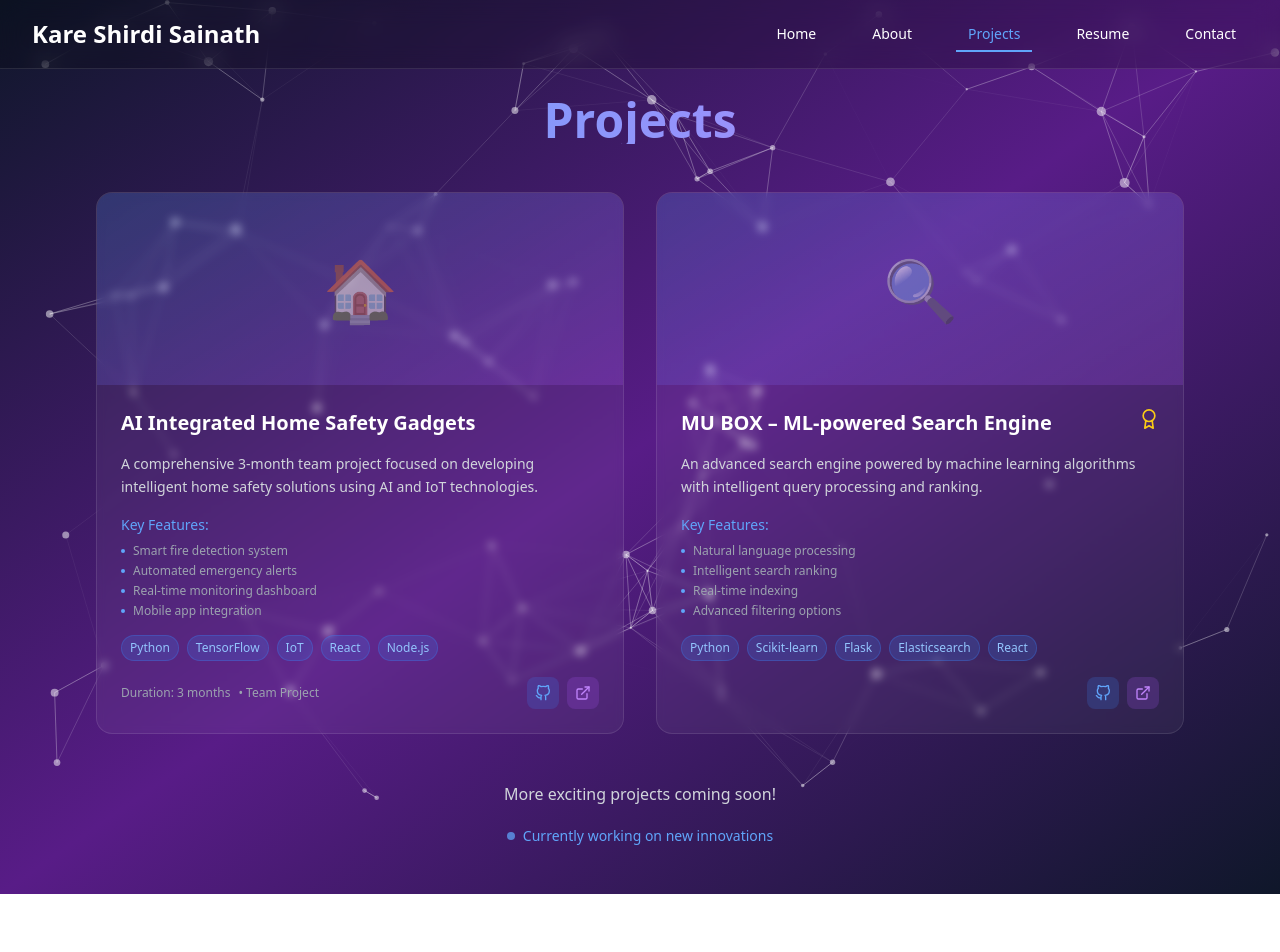
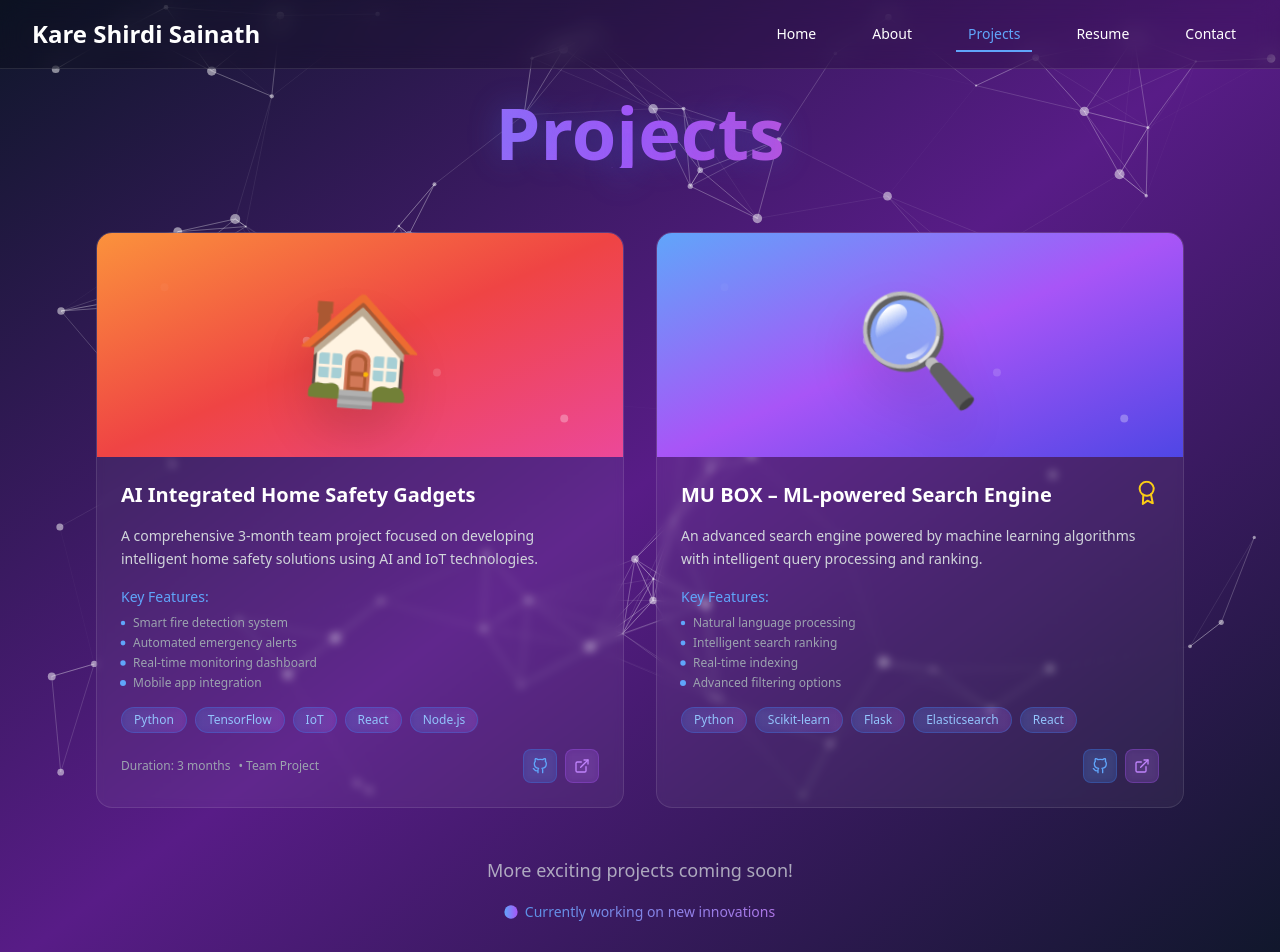
Before and after one commit to shirdikare/kare-sainath-portfolio-vibe, a React (Vite) app: page /projects in a window 1280 px wide. Shown: the top 952 px of the page. Before the commit the page ends 894 px from the top, so only its background shows below. Built offline with nearby package versions, Linux system fonts and the light colour scheme.

Commit message:
Fix: Project section logo animation
Add animation to the project section's logo and letters for an attractive visual effect.

```diff
--- a/src/pages/Projects.tsx
+++ b/src/pages/Projects.tsx
@@ -20,7 +20,9 @@ const Projects = () => {
       technologies: ["Python", "TensorFlow", "IoT", "React", "Node.js"],
       duration: "3 months",
       type: "Team Project",
-      image: "/api/placeholder/600/400"
+      image: "/api/placeholder/600/400",
+      logo: "🏠",
+      gradient: "from-orange-400 via-red-500 to-pink-500"
     },
     {
       id: 2,
@@ -34,7 +36,9 @@ const Projects = () => {
       ],
       technologies: ["Python", "Scikit-learn", "Flask", "Elasticsearch", "React"],
       certificate: true,
-      image: "/api/placeholder/600/400"
+      image: "/api/placeholder/600/400",
+      logo: "🔍",
+      gradient: "from-blue-400 via-purple-500 to-indigo-600"
     }
   ];
 
@@ -51,9 +55,23 @@ const Projects = () => {
           initial={{ y: 50, opacity: 0 }}
           animate={{ y: 0, opacity: 1 }}
           transition={{ delay: 0.2, duration: 0.8 }}
-          className="text-4xl md:text-5xl font-bold text-center mb-12 bg-gradient-to-r from-blue-400 to-purple-400 bg-clip-text text-transparent"
+          className="text-5xl md:text-7xl font-extrabold text-center mb-16 bg-gradient-to-r from-blue-400 via-purple-500 to-pink-500 bg-clip-text text-transparent"
+          style={{
+            textShadow: "0 0 30px rgba(59, 130, 246, 0.3)",
+          }}
         >
-          Projects
+          <motion.span
+            animate={{
+              textShadow: [
+                "0 0 30px rgba(59, 130, 246, 0.3)",
+                "0 0 50px rgba(147, 51, 234, 0.4)",
+                "0 0 30px rgba(59, 130, 246, 0.3)"
+              ]
+            }}
+            transition={{ duration: 3, repeat: Infinity, ease: "easeInOut" }}
+          >
+            Projects
+          </motion.span>
         </motion.h1>
 
         <div className="grid lg:grid-cols-2 gap-8">
@@ -64,21 +82,70 @@ const Projects = () => {
               animate={{ y: 0, opacity: 1 }}
               transition={{ delay: 0.4 + index * 0.2, duration: 0.8 }}
               className="group"
+              whileHover={{ y: -10 }}
             >
-              <div className="bg-white/5 backdrop-blur-sm rounded-2xl border border-white/10 overflow-hidden hover:border-blue-500/30 transition-all duration-300 transform hover:scale-105">
-                <div className="h-48 bg-gradient-to-br from-blue-500/20 to-purple-500/20 flex items-center justify-center">
-                  <div className="text-6xl opacity-50">
-                    {project.id === 1 ? "🏠" : "🔍"}
+              <div className="bg-white/5 backdrop-blur-sm rounded-2xl border border-white/10 overflow-hidden hover:border-blue-500/30 transition-all duration-300 transform hover:scale-105 hover:shadow-2xl hover:shadow-blue-500/20">
+                <div className={`h-56 bg-gradient-to-br ${project.gradient} flex items-center justify-center relative overflow-hidden`}>
+                  <motion.div
+                    className="text-8xl drop-shadow-2xl relative z-10"
+                    animate={{
+                      scale: [1, 1.1, 1],
+                      rotate: [0, 5, -5, 0]
+                    }}
+                    transition={{
+                      duration: 4,
+                      repeat: Infinity,
+                      ease: "easeInOut"
+                    }}
+                    whileHover={{
+                      scale: 1.2,
+                      rotate: 360,
+                      transition: { duration: 0.5 }
+                    }}
+                  >
+                    {project.logo}
+                  </motion.div>
+
+                  {/* Animated background particles */}
+                  <div className="absolute inset-0">
+                    {[...Array(6)].map((_, i) => (
+                      <motion.div
+                        key={i}
+                        className="absolute w-2 h-2 bg-white/30 rounded-full"
+                        animate={{
+                          x: [0, 100, 0],
+                          y: [0, 50, 0],
+                          opacity: [0, 1, 0]
+                        }}
+                        transition={{
+                          duration: 3 + i,
+                          repeat: Infinity,
+                          delay: i * 0.5
+                        }}
+                        style={{
+                          left: `${10 + i * 15}%`,
+                          top: `${20 + i * 10}%`
+                        }}
+                      />
+                    ))}
                   </div>
                 </div>
 
                 <div className="p-6">
                   <div className="flex items-start justify-between mb-4">
-                    <h3 className="text-xl font-semibold text-white group-hover:text-blue-400 transition-colors">
+                    <motion.h3
+                      className="text-xl font-bold text-white group-hover:text-transparent group-hover:bg-gradient-to-r group-hover:from-blue-400 group-hover:to-purple-400 group-hover:bg-clip-text transition-all duration-300"
+                      whileHover={{ scale: 1.05 }}
+                    >
                       {project.title}
-                    </h3>
+                    </motion.h3>
                     {project.certificate && (
-                      <FiAward className="text-yellow-400 ml-2" size={20} />
+                      <motion.div
+                        animate={{ rotate: [0, 10, -10, 0] }}
+                        transition={{ duration: 2, repeat: Infinity }}
+                      >
+                        <FiAward className="text-yellow-400 ml-2" size={24} />
+                      </motion.div>
                     )}
                   </div>
 
@@ -90,10 +157,20 @@ const Projects = () => {
                     <h4 className="text-sm font-medium text-blue-400 mb-2">Key Features:</h4>
                     <ul className="text-xs text-gray-400 space-y-1">
                       {project.features.map((feature, idx) => (
-                        <li key={idx} className="flex items-center">
-                          <span className="w-1 h-1 bg-blue-400 rounded-full mr-2"></span>
+                        <motion.li
+                          key={idx}
+                          className="flex items-center"
+                          initial={{ opacity: 0, x: -20 }}
+                          animate={{ opacity: 1, x: 0 }}
+                          transition={{ delay: 0.8 + idx * 0.1 }}
+                        >
+                          <motion.span
+                            className="w-1 h-1 bg-blue-400 rounded-full mr-2"
+                            animate={{ scale: [1, 1.5, 1] }}
+                            transition={{ duration: 2, repeat: Infinity, delay: idx * 0.2 }}
+                          />
                           {feature}
-                        </li>
+                        </motion.li>
                       ))}
                     </ul>
                   </div>
@@ -101,12 +178,16 @@ const Projects = () => {
                   <div className="mb-4">
                     <div className="flex flex-wrap gap-2">
                       {project.technologies.map((tech, idx) => (
-                        <span
+                        <motion.span
                           key={idx}
-                          className="px-2 py-1 bg-blue-500/20 text-blue-300 text-xs rounded-full border border-blue-500/30"
+                          className="px-3 py-1 bg-gradient-to-r from-blue-500/20 to-purple-500/20 text-blue-300 text-xs rounded-full border border-blue-500/30 backdrop-blur-sm"
+                          whileHover={{ scale: 1.1, y: -2 }}
+                          initial={{ opacity: 0, y: 20 }}
+                          animate={{ opacity: 1, y: 0 }}
+                          transition={{ delay: 1 + idx * 0.1 }}
                         >
                           {tech}
-                        </span>
+                        </motion.span>
                       ))}
                     </div>
                   </div>
@@ -118,12 +199,20 @@ const Projects = () => {
                     </div>
 
                     <div className="flex space-x-2">
-                      <button className="p-2 bg-blue-500/20 text-blue-400 rounded-lg hover:bg-blue-500/30 transition-colors">
+                      <motion.button
+                        className="p-2 bg-blue-500/20 text-blue-400 rounded-lg hover:bg-blue-500/30 transition-colors backdrop-blur-sm border border-blue-500/30"
+                        whileHover={{ scale: 1.1, rotate: 5 }}
+                        whileTap={{ scale: 0.95 }}
+                      >
                         <FiGithub size={16} />
-                      </button>
-                      <button className="p-2 bg-purple-500/20 text-purple-400 rounded-lg hover:bg-purple-500/30 transition-colors">
+                      </motion.button>
+                      <motion.button
+                        className="p-2 bg-purple-500/20 text-purple-400 rounded-lg hover:bg-purple-500/30 transition-colors backdrop-blur-sm border border-purple-500/30"
+                        whileHover={{ scale: 1.1, rotate: -5 }}
+                        whileTap={{ scale: 0.95 }}
+                      >
                         <FiExternalLink size={16} />
-                      </button>
+                      </motion.button>
                     </div>
                   </div>
                 </div>
@@ -138,10 +227,33 @@ const Projects = () => {
           transition={{ delay: 1, duration: 0.8 }}
           className="text-center mt-12"
         >
-          <p className="text-gray-300 mb-4">More exciting projects coming soon!</p>
+          <motion.p
+            className="text-gray-300 mb-4 text-lg font-medium"
+            animate={{ opacity: [0.7, 1, 0.7] }}
+            transition={{ duration: 2, repeat: Infinity }}
+          >
+            More exciting projects coming soon!
+          </motion.p>
           <div className="inline-flex items-center space-x-2 text-blue-400">
-            <span className="w-2 h-2 bg-blue-400 rounded-full animate-pulse"></span>
-            <span className="text-sm">Currently working on new innovations</span>
+            <motion.span
+              className="w-3 h-3 bg-gradient-to-r from-blue-400 to-purple-500 rounded-full"
+              animate={{
+                scale: [1, 1.5, 1],
+                boxShadow: [
+                  "0 0 0 0 rgba(59, 130, 246, 0.7)",
+                  "0 0 0 10px rgba(59, 130, 246, 0)",
+                  "0 0 0 0 rgba(59, 130, 246, 0)"
+                ]
+              }}
+              transition={{ duration: 2, repeat: Infinity }}
+            />
+            <motion.span
+              className="text-sm font-medium bg-gradient-to-r from-blue-400 to-purple-400 bg-clip-text text-transparent"
+              animate={{ opacity: [0.8, 1, 0.8] }}
+              transition={{ duration: 1.5, repeat: Infinity }}
+            >
+              Currently working on new innovations
+            </motion.span>
           </div>
         </motion.div>
       </div>
```
